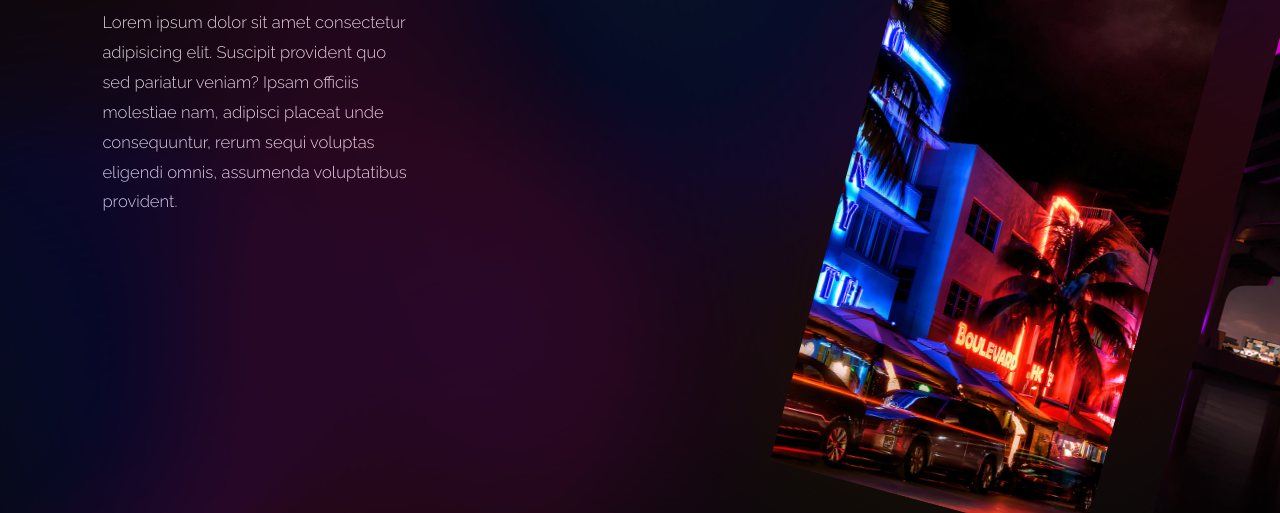
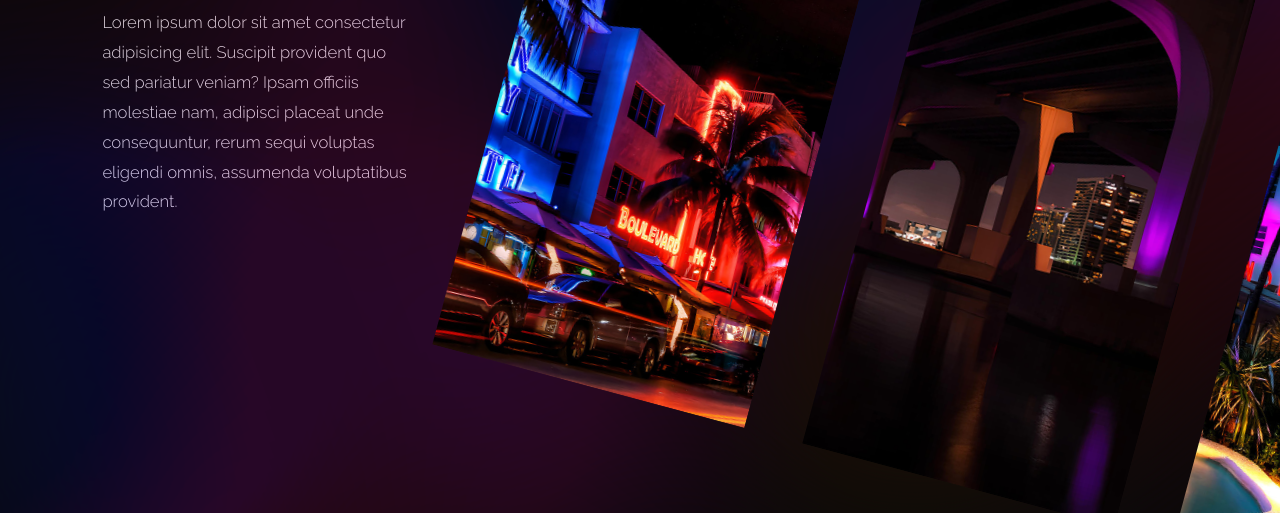
Before and after one commit to akhmed265/paralax-gallery, a plain HTML site: page index.html in a window 1280 px wide. Shown: the part 287-800 px from the top of the page. Drawn offline with Linux system fonts and the light colour scheme.

Commit message:
edit code

```diff
--- a/css/style.css
+++ b/css/style.css
@@ -37,8 +37,7 @@ html {
   height: 100%;
   transform: rotate(15deg);
   overflow: visible;
-  top: 40vh;
-  left: 100vh;
+  top: 10vh;
 }
 
 .slider__wrapper {
@@ -84,7 +83,7 @@ html {
 
 .description {
   position: absolute;
-  font-size: calc(var(--sizeindex) * 0.8);
+  font-size: calc(var(--sizeindex) * .8);
   top: 20vh;
   left: 8vw;
   max-width: 24vw;
--- a/js/script.js
+++ b/js/script.js
@@ -1,6 +1,6 @@
 const sliderMain = new Swiper('.slider_main', {
   freeMode: true,
-  centeredSliders: true,
+  centeredSlides: true,
   mousewheel: true,
 	parallax: true,
   breakpoints: {
```
